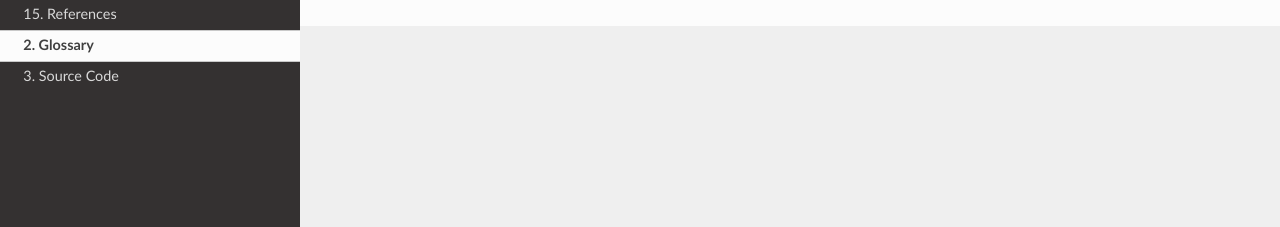
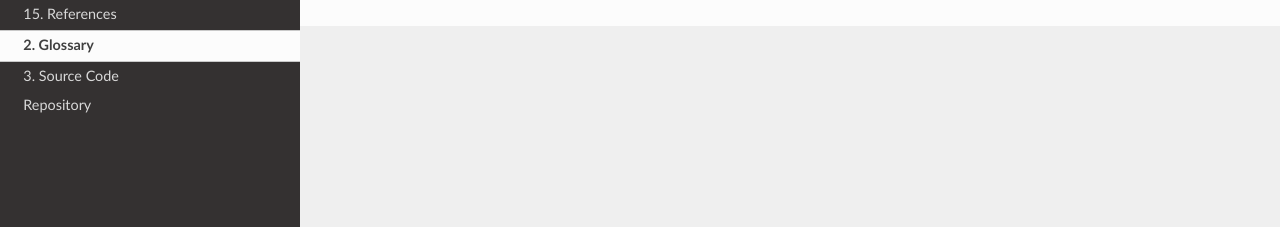
Before and after one commit to djpugh/MTfit, a Sphinx documentation site: the page built from docs/source/glossary.rst, in a window 1280 px wide. Shown: the part 670-897 px from the top of the page. Built offline with Sphinx 7.4.7 and the Read the Docs theme 2.0.0, drawn with Linux system fonts in a browser that asks for light colours.

Commit message:
Adding GH reference to docs

```diff
--- a/docs/source/index.rst
+++ b/docs/source/index.rst
@@ -34,6 +34,7 @@ mtfit: Bayesian Source Inversion
    References <references>
    Glossary <glossary>
    Source Code <source>
+   Repository <https://github.com/djpugh/MTfit>
 
 :mod:`mtfit` is a Bayesian forward model inversion code for moment tensor and double-couple source inversion using different data types, based on the Bayesian approach presented in :ref:`Pugh et al, 2016a <Pugh-2016a>` and  :ref:`Pugh, 2015 <Pugh-2015t>`. The code has been developed as part of a PhD project (:ref:`Pugh, 2015 <Pugh-2015t>`). The solutions are estimated using polarity and amplitude ratio data, although the code is extensible (see :doc:`extensions`) so it is possible to include other data-types in this framework. :mod:`mtfit` can incorporate uncertainty estimates both in the data (noise etc.) and the model (and location) in the resultant posterior PDF. There are three sampling approaches that have been developed, with different advantages (:ref:`Pugh et al, 2015c <Pugh-2015t>`, and it is also possible to use the approach for relative amplitude inversion as well (:ref:`Pugh et al, 2015e <Pugh-2015t>`).
 
```
Also changed, not shown: other parts of docs/source/index.rst (+2 -0 lines).
